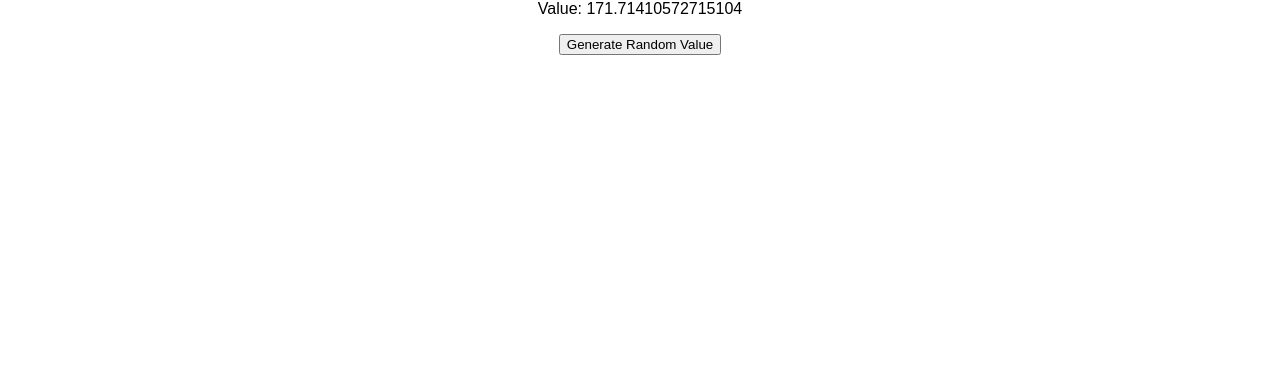
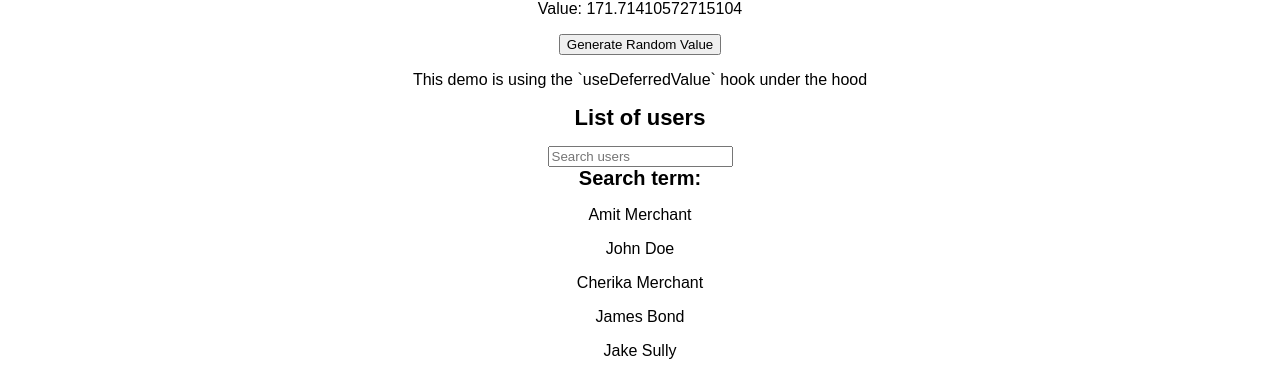
Before and after one commit to LameckMeshack/react4, a React (Create React App) app: page / in a window 1280 px wide. Shown: the part 492-869 px from the top of the page. Before the commit the page ends 800 px from the top, so only its background shows below. Built offline with nearby package versions, Linux system fonts and the light colour scheme; no server answers.

Commit message:
*Added Deffered element

```diff
--- a/src/App.js
+++ b/src/App.js
@@ -4,6 +4,7 @@ import MyApp from "./components/context/MyApp";
 import Todos from "./components/Todos";
 import Users from "./components/User";
 import Layout from "./components/Layout";
+import Deffered from "./components/Deffered";
 
 function App() {
   return (
@@ -14,6 +15,7 @@ function App() {
       <Todos />
       <Users />
       <Layout />
+      <Deffered />
     </div>
   );
 }
```
